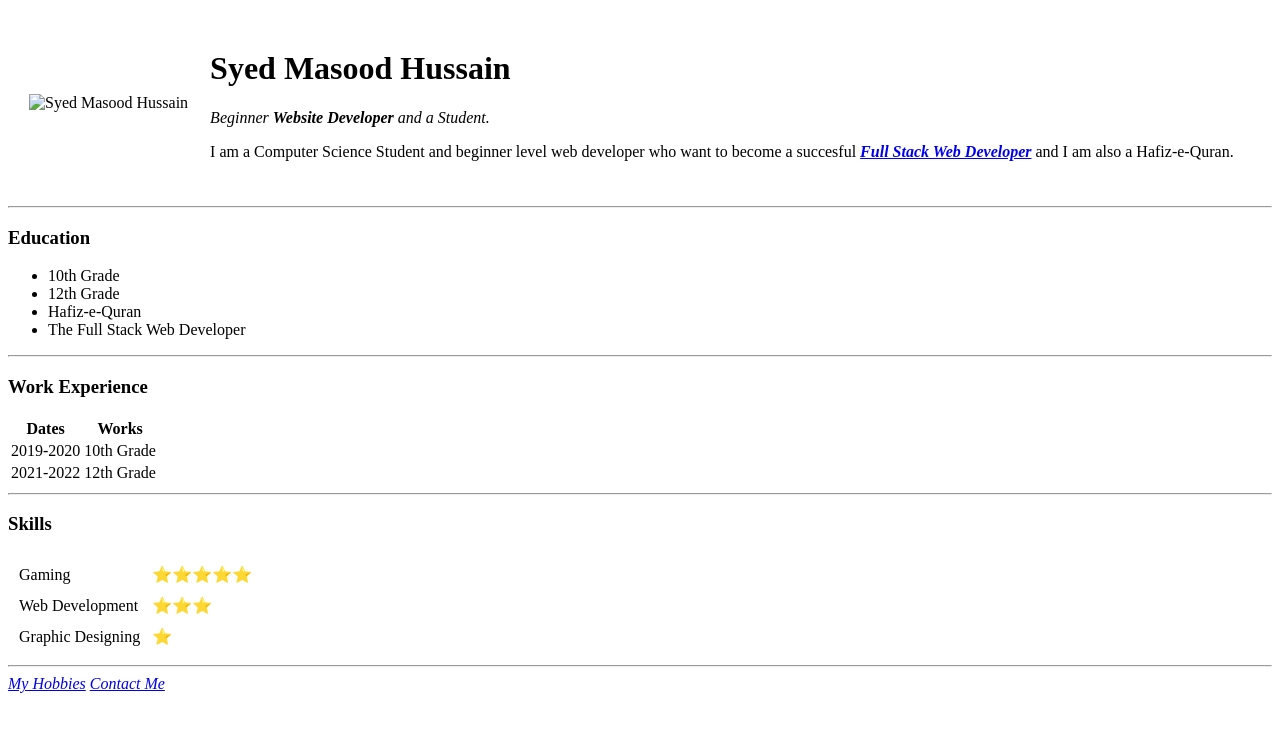
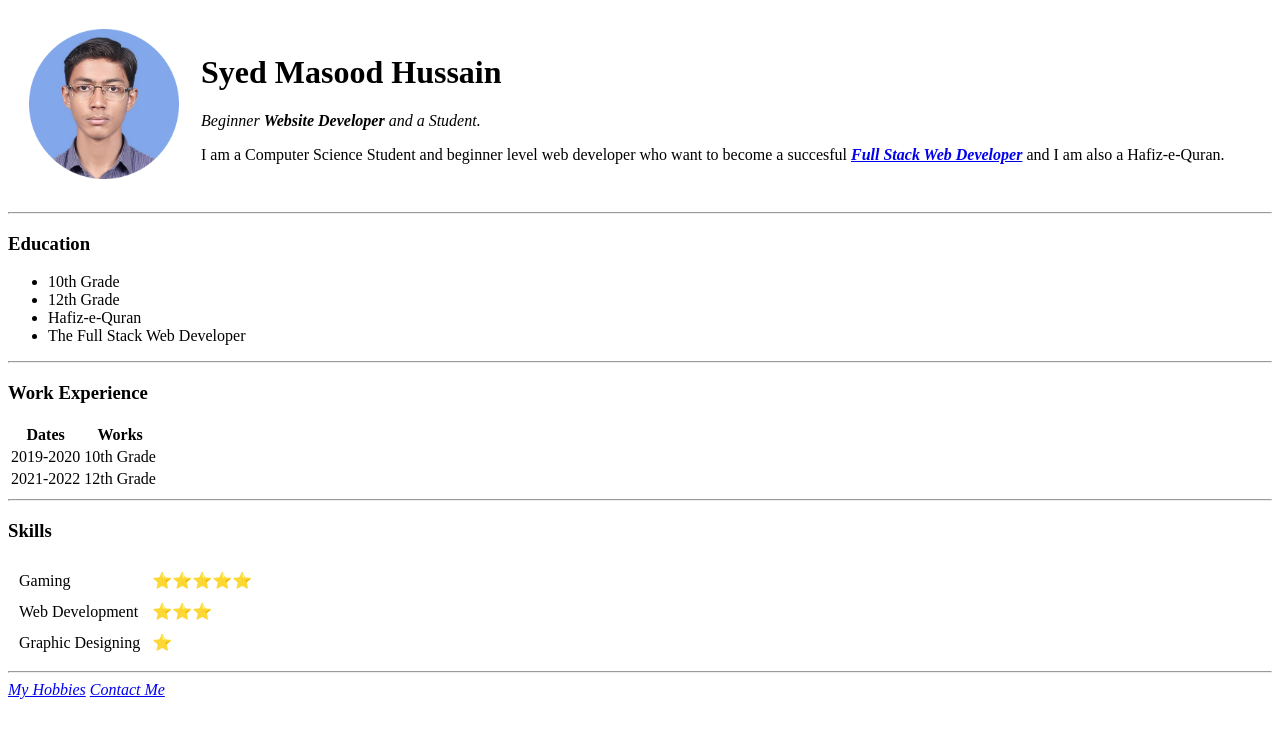
Before and after one commit to masood2004/cv, a plain HTML site: page index.html in a window 1280 px wide. Drawn offline with Linux system fonts and the light colour scheme.

Commit message:
Update index.html

```diff
--- a/index.html
+++ b/index.html
@@ -11,7 +11,7 @@
 <body>
     <table cellspacing="20px">
         <tr>
-            <td><img src="personal1.png" alt="Syed Masood Hussain" width="150px" height="150px"></td>
+            <td><img src="Images/personal1.png" alt="Syed Masood Hussain" width="150px" height="150px"></td>
             <td>
                 <h1>Syed Masood Hussain</h1>
                 <p><em>Beginner <strong>Website Developer</strong> and a Student.</em></p>
```
